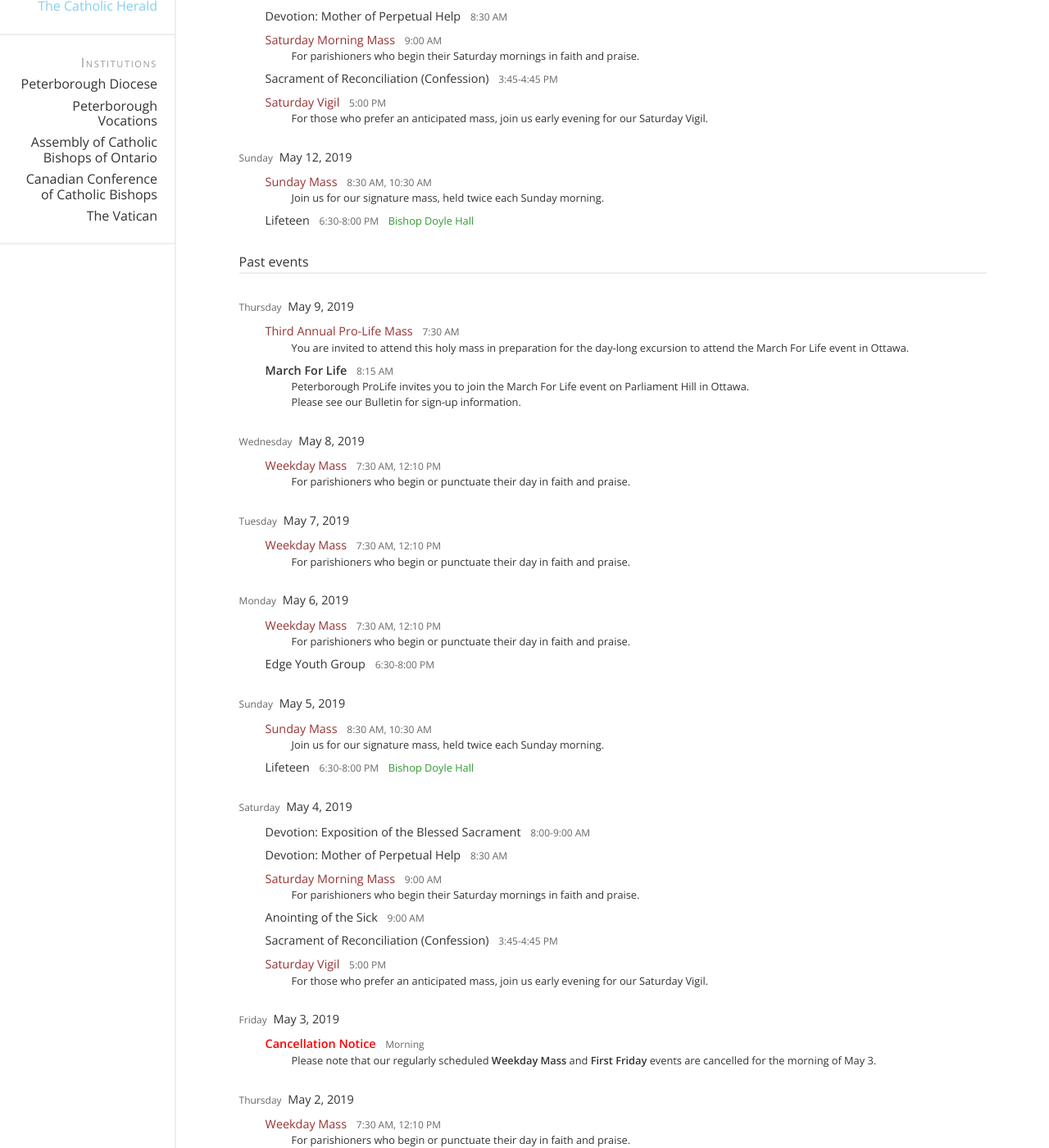
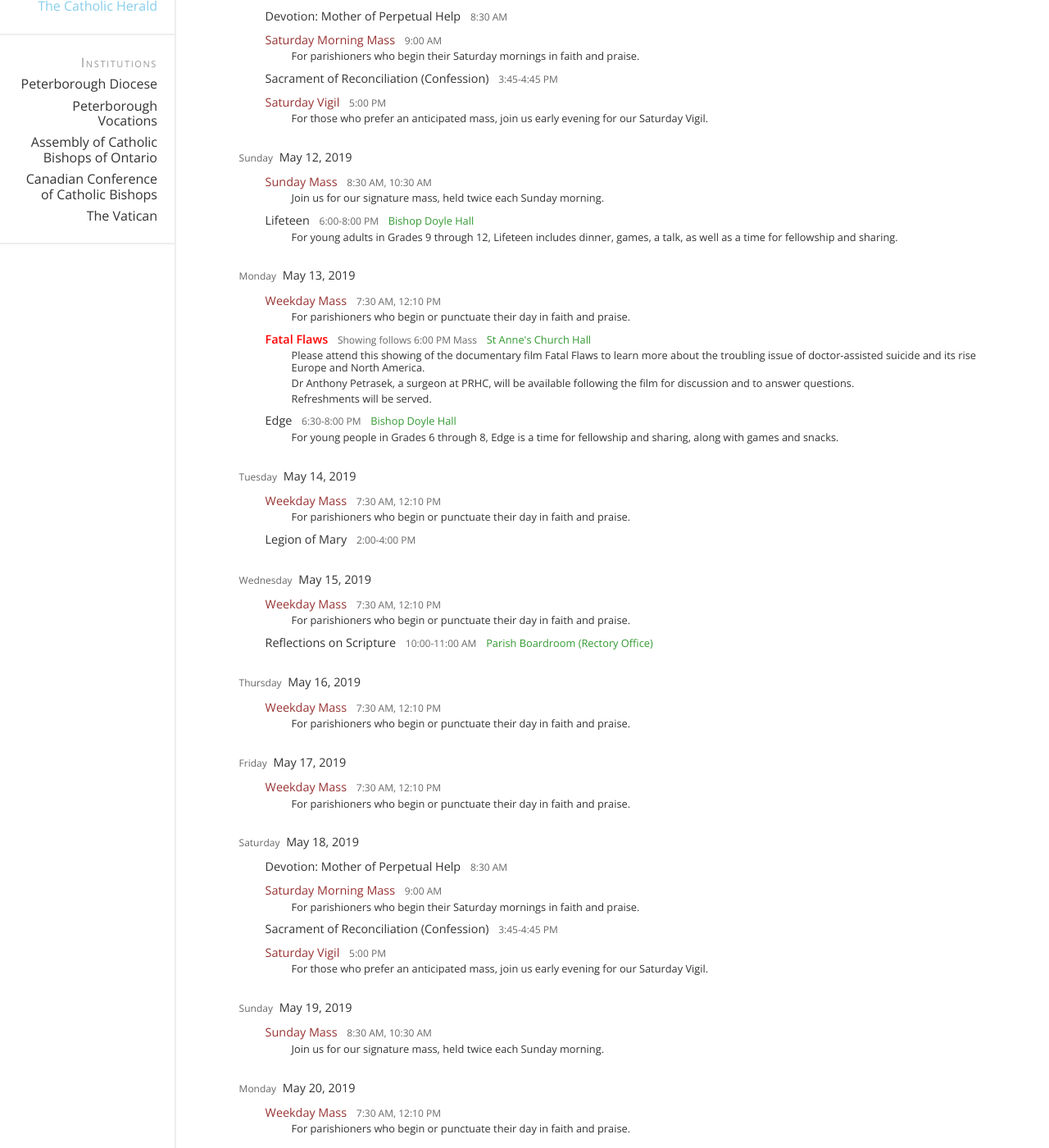
Before and after one commit to stpeterinchains/stpeterinchains.github.io, a Jekyll site: the page built from schedule.html, in a window 1280 px wide and 1400 px high, scrolled down 590 px. Shown: the whole window at 82% size. Built offline with Jekyll 4.4.1, drawn with Linux system fonts in a browser that asks for light colours; nearby versions of some CDN libraries; some of the changed text lies outside the part shown.

Commit message:
Added Legion of Mary, Reflections on Scripture, Edge and Lifeteen descriptions to schedule data

```diff
--- a/_data/schedule.yml
+++ b/_data/schedule.yml
@@ -19,7 +19,7 @@ select:
     days_forward: 15
   schedule:
     earliest: 2019-04-14
-    latest:   2019-05-12
+    latest:   2019-05-31
 
 recurring:
   weekday_mass: &weekday_mass
@@ -91,14 +91,32 @@ recurring:
     time: 9:00 AM
     ordinal: "0900"
     reparatory: true
-  edge: &edge
-    mnemonic: edge
-    title: Edge Youth Group
-    time: 6:30-8:00 PM
-    ordinal: "1830"
+  legion_of_mary: &legion_of_mary
+    mnemonic: legion_of_mary
+    title: Legion of Mary
+    time: 2:00-4:00 PM
+    ordinal: "1400"
+  reflections: &reflections
+    mnemonic: reflections
+    title: Reflections on Scripture
+    location: Parish Boardroom (Rectory Office)
+    time: 10:00-11:00 AM
+    ordinal: "1000"
   lifeteen: &lifeteen
     mnemonic: lifeteen
     title: Lifeteen
+    descriptive: >
+      For young adults in Grades 9 through 12, Lifeteen includes dinner, games,
+      a&nbsp;talk, as well as a time for fellowship and&nbsp;sharing.
+    location: Bishop Doyle Hall
+    time: 6:00-8:00 PM
+    ordinal: "1800"
+  edge: &edge
+    mnemonic: edge
+    title: Edge
+    descriptive: >
+      For young people in Grades 6 through 8, Edge is a time for fellowship and
+      sharing, along with games and&nbsp;snacks.
     location: Bishop Doyle Hall
     time: 6:30-8:00 PM
     ordinal: "1830"
@@ -109,8 +127,10 @@ weekly:
     - *edge
   tuesday: &tuesday
     - *weekday_mass
+    - *legion_of_mary
   wednesday: &wednesday
     - *weekday_mass
+    - *reflections
   thursday: &thursday
     - *weekday_mass
   friday: &friday
@@ -473,6 +493,22 @@ calendar:
     recurring: *sunday
   - date: 2019-05-13
     recurring: *monday
+    specials:
+      - title: Fatal Flaws
+        color: red
+        descriptive: |
+          Please attend this showing of the documentary film
+          [Fatal Flaws](https://youtu.be/89YQubAyRrI) to learn
+          more about the troubling issue of doctor-assisted suicide and its
+          rise Europe and North&nbsp;America.
+
+          Dr Anthony Petrasek, a surgeon at PRHC, will be available following
+          the film for discussion and to answer questions.
+
+          Refreshments will be&nbsp;served.
+        location: St Anne's Church Hall
+        time: Showing follows 6:00 PM Mass
+        ordinal: "1800"
   - date: 2019-05-14
     recurring: *tuesday
   - date: 2019-05-15
@@ -485,8 +521,10 @@ calendar:
     recurring: *saturday
   - date: 2019-05-19
     recurring: *sunday
+    exclusions: [ lifeteen ]
   - date: 2019-05-20
     recurring: *monday
+    exclusions: [ edge ]
   - date: 2019-05-21
     recurring: *tuesday
   - date: 2019-05-22
@@ -499,8 +537,10 @@ calendar:
     recurring: *saturday
   - date: 2019-05-26
     recurring: *sunday
+    exclusions: [ lifeteen ]
   - date: 2019-05-27
     recurring: *monday
+    exclusions: [ edge ]
   - date: 2019-05-28
     recurring: *tuesday
   - date: 2019-05-29
```
